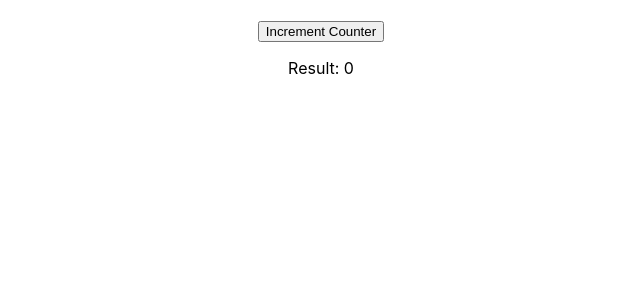
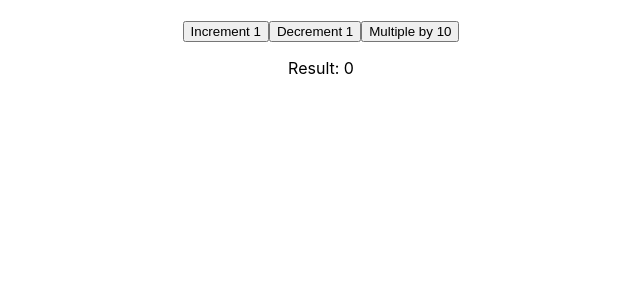
Before and after one commit to glauberbrack/react-hooks, a React (Create React App) app: page / in a window 1280 px wide. Shown: the top 300 px of the page, without its empty margins (319-959 px from the left). Built offline with nearby package versions, Linux system fonts and the light colour scheme.

Commit message:
feat: useReducer hook

```diff
--- a/src/App.tsx
+++ b/src/App.tsx
@@ -1,17 +1,32 @@
-import { useState, useCallback } from "react";
+import { useReducer } from "react";
 import "./App.css";
 
+type ActionsTypes = "SUM" | "SUB" | "MULT";
+
+function counterReducer(state: number, action: { type: ActionsTypes }) {
+  const actions = {
+    SUM: state + 1,
+    SUB: state - 1,
+    MULT: state * 10,
+  };
+
+  return actions[action.type];
+}
+
 function App() {
-  const [counter, setCounter] = useState<number>(0);
-
-  const incrementCounter = useCallback(() => {
-    console.log("call useCallback");
-    setCounter((prevCounter) => prevCounter + 1);
-  }, []);
+  const [counter, dispatchCounter] = useReducer(counterReducer, 0);
 
   return (
     <div className="App" style={{ paddingTop: 20 }}>
-      <button onClick={incrementCounter}>Increment Counter</button>
+      <button onClick={() => dispatchCounter({ type: "SUM" })}>
+        Increment 1
+      </button>
+      <button onClick={() => dispatchCounter({ type: "SUB" })}>
+        Decrement 1
+      </button>
+      <button onClick={() => dispatchCounter({ type: "MULT" })}>
+        Multiple by 10
+      </button>
       <p>Result: {counter}</p>
     </div>
   );
```
